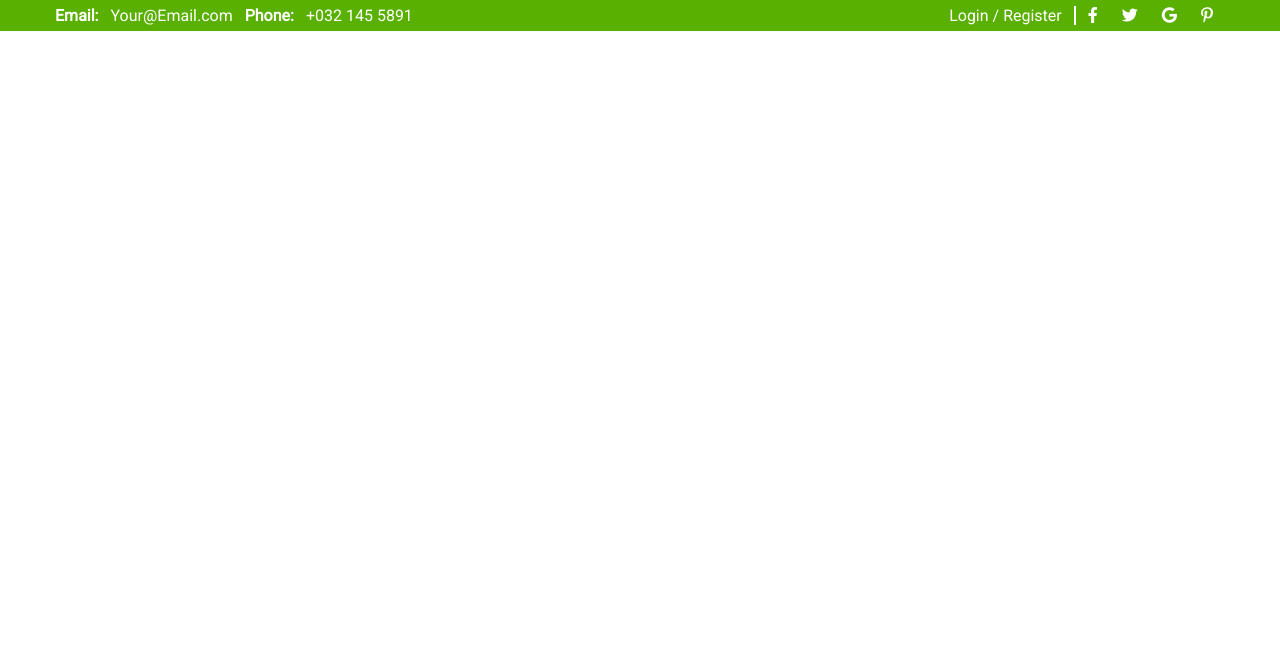
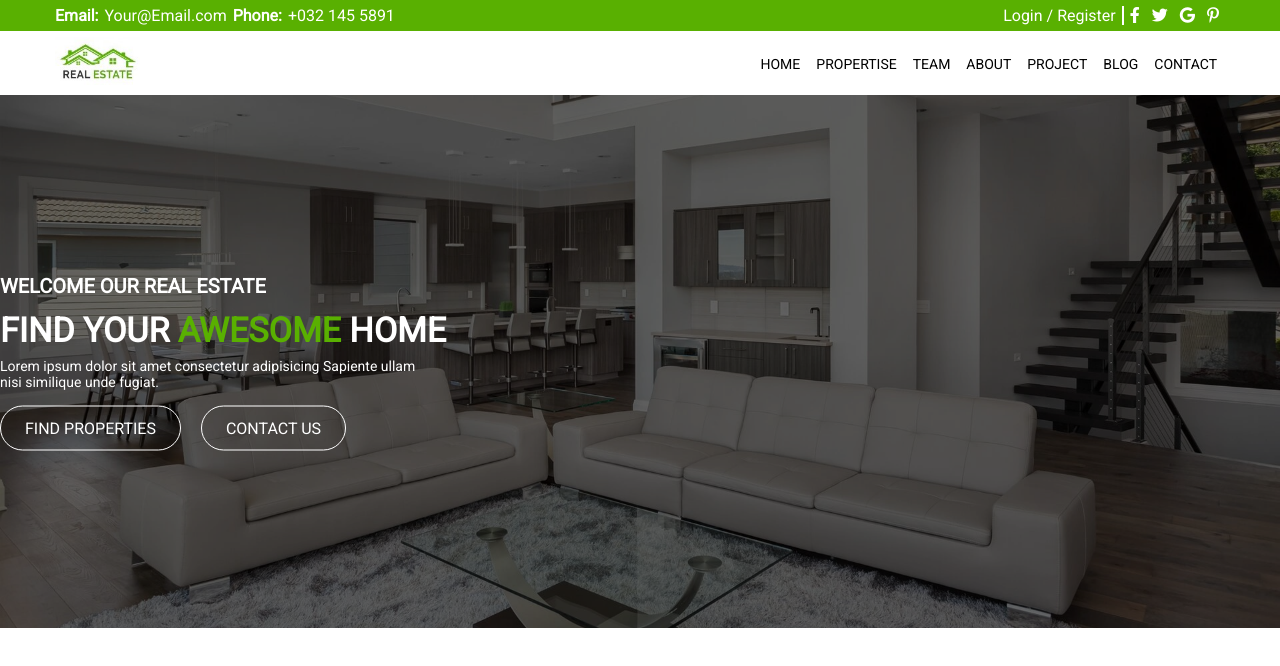
Before and after one commit to taniashahid/real-estate, a plain HTML site: page index.html in a window 1280 px wide. Drawn offline with Linux system fonts and the light colour scheme.

Commit message:
hero-img working

```diff
--- a/assets/css/style.css
+++ b/assets/css/style.css
@@ -24,6 +24,8 @@ html{
     max-width: 1170px;
     margin: 0 auto;
 
+
+
 }
 
 .top-socialbar-wrapper{
@@ -45,7 +47,7 @@ html{
 .contact-detail li a{
     text-decoration: none;
     color: var(--white);
-    padding: 0 12px;
+    padding: 0 6px;
     display: inline-block;
 }
 
@@ -56,6 +58,115 @@ html{
 .contact-detail li > span{
     font-weight: bold;
     color: var(--white);
+}
+
+
+.primary-navbar{
+    display: flex;
+    justify-content: space-between;
+    margin: 6px 0;
+}
+
+.primary-navbar img{
+    width: 100%;
+    height: 48px;
+}
+
+.primary-navbar ul{
+    display: flex;
+    align-items: center;
+
+
+}
+
+.primary-navbar ul li{
+    list-style: none;
+    padding: 0 8px;
+
+}
+
+.primary-navbar ul li a{
+    text-decoration: none;
+    color: black;
+    font-size: 14px;
+
+}
+
+.primary-navbar ul li a:hover{
+    color: var(--primaryGreen);
+    text-decoration: underline;
+}
+
+.hero-section{
+    position: relative;
+}
+
+
+.hero-section figure img{
+    width: 100%;
+    height: 100%;
+    object-fit: cover;
+    object-position: center center;
+    display: block;
+
+}
+
+.hero-section  .overlay{
+    background-color: rgba(0, 0, 0, 0.6);
+    position: absolute;
+    inset: 0;
+
+
+}
+
+
+
+.hero-section  .overlay .overlay-inner{
+    max-width: 100%;
+    position: absolute;
+    top: 50%;
+    transform: translateY(-50%);
+
+}
+
+.hero-section  .overlay .overlay-inner h3{
+    color: var(--white);
+    text-transform: uppercase;
+    font-size: 20px;
+}
+
+.hero-section  .overlay .overlay-inner h1{
+    color: white;
+    text-transform: uppercase;
+    font-size: 34px;
+    margin-top: 12px;
+    margin-bottom: 8px;
+}
+
+.highlight{
+   color: var(--primaryGreen);
+}
+
+.hero-section  .overlay .overlay-inner p{
+    color: var(--white);
+    margin-top: 8px;
+    font-size: 14px;
+    margin-bottom: 16px;
+}
+.hero-section .overlay .overlay-inner a:hover{
+    border: none(transparent #fff);
+    background-color: var(--primaryGreen);
+}
+
+.hero-section  .overlay .overlay-inner a{
+    display: inline-block;
+    text-decoration: none;
+    color: var(--white);
+    padding: 12px 24px;
+    border-radius: 32px;
+    border: var(--white) solid 1px;
+    text-transform: uppercase;
+    margin-right: 16px;
 }
 
 
@@ -80,19 +191,52 @@ html{
 
 /* // `sm` applies to x-small devices (portrait phones, less than 576px) */
 @media (max-width: 575.98px) {
+      .hero-section   .overlay .overlay-inner h3{
+        font-size: 8px;
+     }
 
+      .hero{
+        width: 100%;
+        height: 200px;
+        position: relative;
+     }
+
+     .hero-section .overlay .overlay-inner p{
+        display: none;
+     }
+
+     .hero-section .overlay .overlay-inner a{
+        padding: 6px 8px;
+        width: fit-content !important;
+        font-size: 0.3rem;
+     }
 }
 
 /* // `md` applies to small devices (landscape phones, less than 768px) */
 @media (max-width: 767.98px) {
 
 
-    .social-icons{
-        margin-top: 12px;
-    }
+
     .sm-hide{
         display: none;
+
+
     }
+
+    .mb-hide{
+        display: none;
+    }
+
+    .hero-section .overlay .overlay-inner h1{
+        font-size: 18px;
+        word-spacing: 6px;
+    }
+
+    .overlay-inner{
+       left: 15px !important;
+       width: fit-content !important;
+    }
+
 }
 
 /* // `lg` applies to medium devices (tablets, less than 992px) */
@@ -107,7 +251,14 @@ html{
 
 /* // `xxl` applies to x-large devices (large desktops, less than 1400px) */
 @media (max-width: 1399.98px) {
+    .overlay-inner{
+        height: max-content;
+        position: absolute;
+        inset: 0;
+        z-index: 11;
+        top: 30%;
 
+    }
 }
 
 
@@ -121,6 +272,10 @@ html{
      .lg-hide{
         display: none;
      }
+    .ls-hide{
+        display: none;
+    }
+
 }
 
 /* // Large devices (desktops, 992px and up) */
--- a/index.html
+++ b/index.html
@@ -42,16 +42,71 @@
 
                         <ul class="contact-detail social-icons">
                            <li><a href="#" class="pl-0"><i class="fa-solid fa-user"></i></a></li>
-                           <li><a href="#"><i class="fa-brands fa-facebook-f"></i></a></li>
-                           <li><a href="#"><i class="fa-brands fa-twitter"></i></a></li>
-                           <li><a href="#"><i class="fa-brands fa-google"></i></a></li>
-                           <li><a href="#"><i class="fa-brands fa-pinterest-p"></i></a></li>
+                           <li><a href="https://www.facebook.com/"><i class="fa-brands fa-facebook-f"></i></a></li>
+                           <li><a href="www.twiter .com"><i class="fa-brands fa-twitter"></i></a></li>
+                           <li><a href="https://www.google.com/"><i class="fa-brands fa-google"></i></a></li>
+                           <li><a href="https://www.printerest.com/"><i class="fa-brands fa-pinterest-p"></i></a></li>
 
                         </ul>
                        </nav>   <!-- topbar-inner -->
                   </div> <!-- container -->
                 </div> <!--top-socialbar-wrapper -->
+                <div class="primary-navbarr-wrap">
+                    <div class="container">
+                       <nav class="primary-navbar mb-hide">
+                            <a href="#"><img src="./assets/imgs/logo.png" alt=""></a>
+                            <ul>
+                                <li><a href="#">HOME</a></li>
+                                <li><a href="#">PROPERTISE</a></li>
+                                <li><a href="#">TEAM</a></li>
+                                <li><a href="#">ABOUT</a></li>
+                                <li><a href="#">PROJECT</a></li>
+                                <li><a href="#">BLOG</a></li>
+                                <li><a href="#">CONTACT</a></li>
+                            </ul>
+
+
+
+                       </nav>   <!-- primary-navbar -->
+
+                       <nav class="primary-navbar ls-hide">
+                        <a href="#"><img src="./assets/imgs/logo.png" alt=""></a>
+                        <ul>
+                          <li><a href="#"><i class="fa-solid fa-bars"></i></a></li>
+                        </ul>
+
+
+
+                   </nav>   <!-- primary-navbar -->
+
+                    </div>  <!-- container -->
+                </div> <!-- primary-navbarr-wrap -->
+              </div><!-- header-wrap -->
         </header>
+
+        <main>
+            <div class="main-wrapper">
+                <section class="hero-section">
+                    <figure class="hero">
+                        <img src="./assets/imgs/hero1.webp" alt="">
+                        </figure>
+                        <div class="overlay">
+                         <div class="container">
+                         <div class="overlay-inner">
+                            <h3>WELCOME OUR REAL ESTATE</h3>
+                                <h1>find your <span class="highlight">awesome</span> home </h1>
+                                <p>Lorem ipsum dolor sit amet consectetur adipisicing Sapiente ullam <br> nisi similique unde fugiat.</p>
+                                <a  href="#">FIND PROPERTIES</a>
+                                <a href="#">CONTACT US</a>
+                         </div> <!-- overlay-inner -->
+                         </div>
+                        </div>  <!-- overlay -->
+
+
+
+                  </section> <!-- hero-section -->
+            </div><!-- main-wrapper -->
+        </main>
     </div> <!-- site-wrapper -->
 </body>
 </html>
```
Also changed, not shown: assets/imgs/hero1.webp (added).
